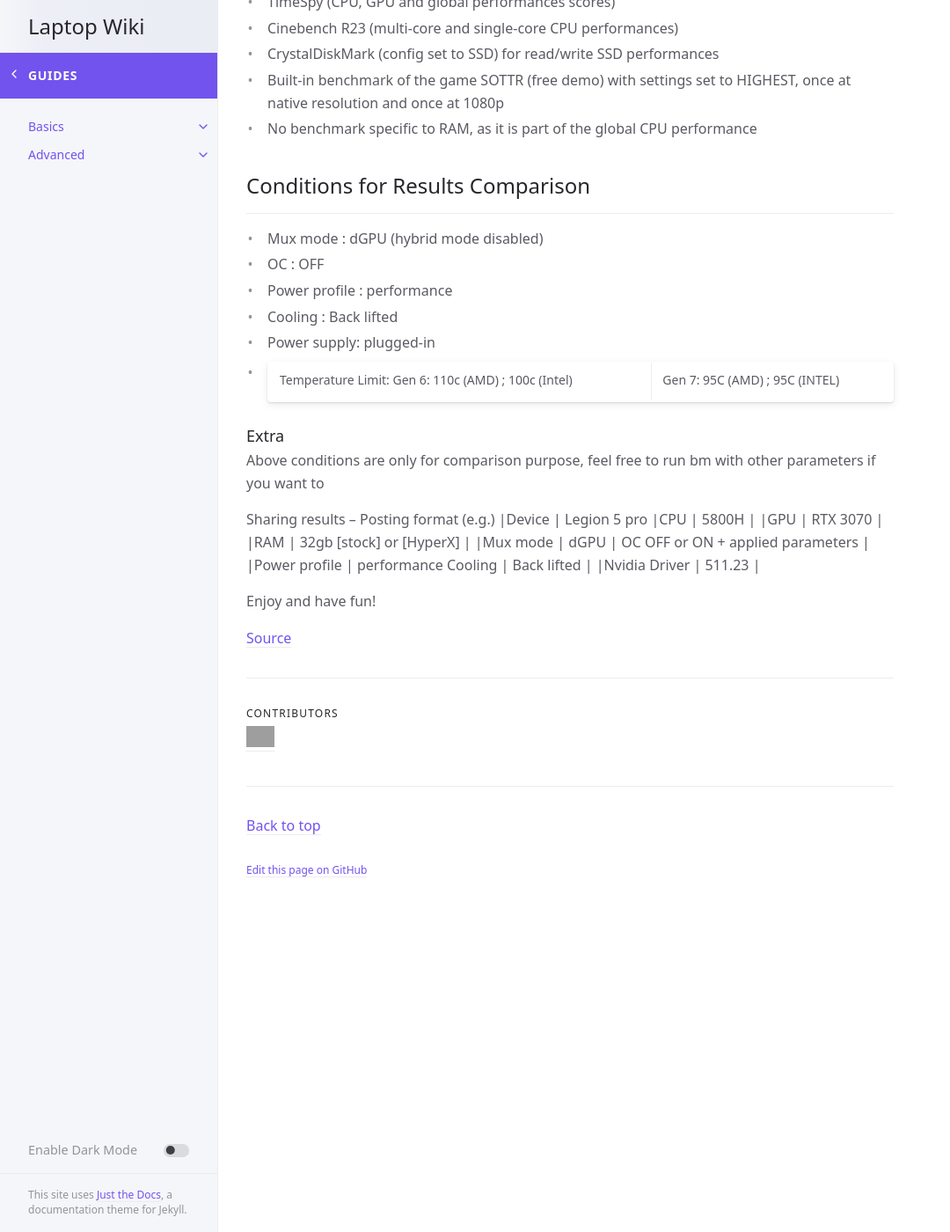
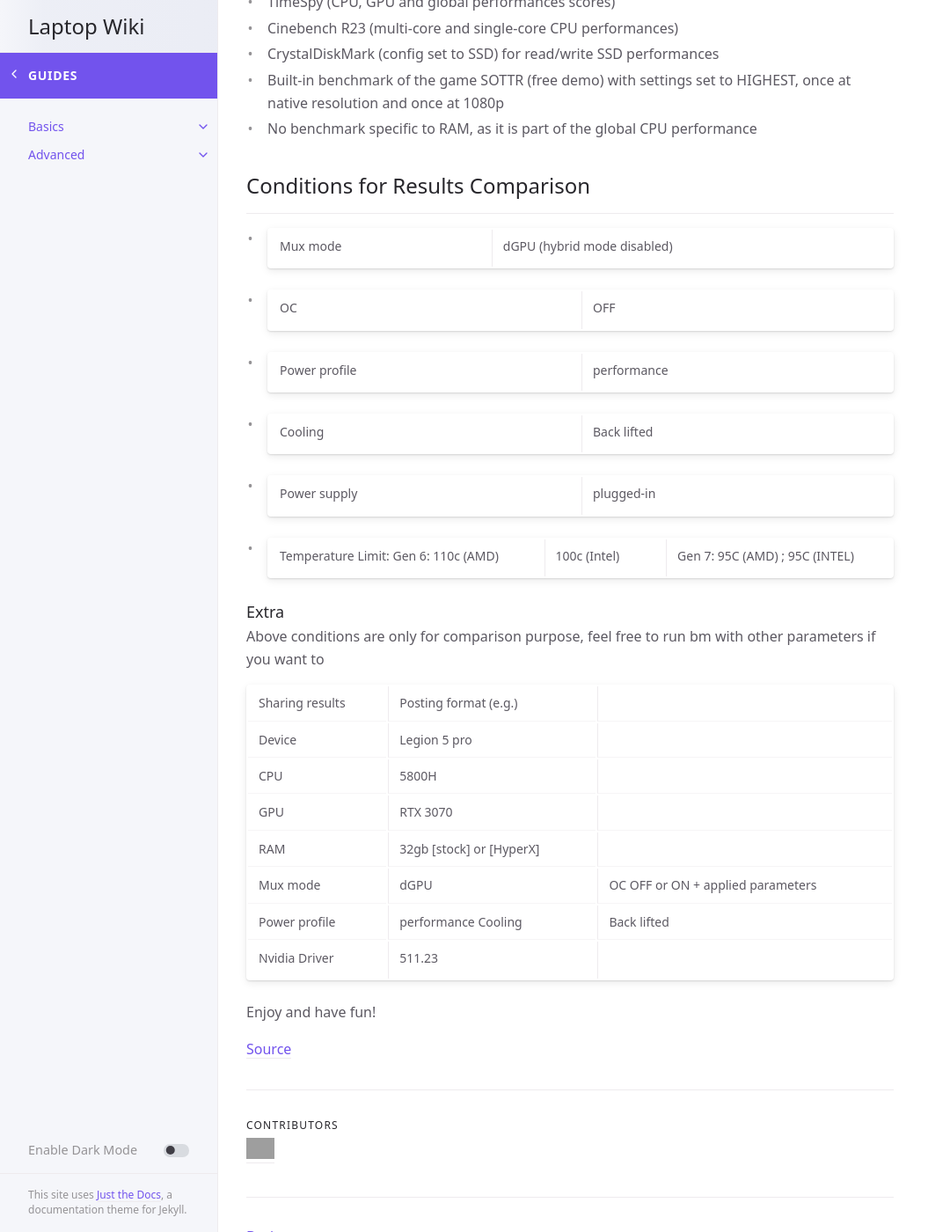
Before and after one commit to laptopwiki/laptopwiki.github.io, a Jekyll site: the page built from _guides/basics/laptop-new.md, in a window 1280 px wide and 1400 px high, scrolled down 1346 px. Shown: the whole window at 88% size, without its empty margins (0-1080 px from the left). Built offline with Jekyll 4.4.1, drawn with Linux system fonts in a browser that asks for light colours; cached includes are drawn as plain includes; some of the changed text lies outside the part shown; grey boxes are pictures that could not be loaded.

```diff
--- a/_guides/basics/laptop-new.md
+++ b/_guides/basics/laptop-new.md
@@ -16,7 +18,7 @@ contributors: ['averyspeedbird, kirakenchin']
 -  Open and close lid (check hinges) (when setting up windows, don’t connect to wifi, therefore you won’t have to deal with unnecessary microsoft services)
 -  Verify actual specs are what you bought (hwinfo and model number)
 -  Check all keyboard keys multiple hits (enter key)
--  Check for dead pixels (black and white screen tests), Perform [Monitor Tests](https://arnowelzel.de/en/tools/monitor-test)
+-  Check for [dead pixels](https://lcdtech.info/en/tests/dead.pixel.htm) (black and white screen tests), Perform [Monitor Tests](https://arnowelzel.de/en/tools/monitor-test)
 -  Check all ports working (check snugness and fit)
 -  Check profiles and fan speeds (noise)
 -  Check RGB across diff profiles (dark room and well lit)
@@ -48,25 +50,26 @@ contributors: ['averyspeedbird, kirakenchin']
 ## Conditions for Results Comparison
 
 
--  Mux mode : dGPU (hybrid mode disabled)
--  OC : OFF
--  Power profile : performance
--  Cooling : Back lifted
--  Power supply: plugged-in
--  Temperature Limit: Gen 6: 110c (AMD) ; 100c (Intel) | Gen 7: 95C (AMD) ; 95C (INTEL)
+-  Mux mode | dGPU (hybrid mode disabled)
+-  OC | OFF
+-  Power profile | performance
+-  Cooling | Back lifted
+-  Power supply | plugged-in
+-  Temperature Limit: Gen 6: 110c (AMD) | 100c (Intel) | Gen 7: 95C (AMD) ; 95C (INTEL)
 
 ### Extra
 
+
 Above conditions are only for comparison purpose, feel free to run bm with other parameters if you want to
 
-Sharing results – Posting format (e.g.)
-|Device | Legion 5 pro
-|CPU | 5800H |
-|GPU | RTX 3070 |
-|RAM | 32gb [stock] or [HyperX] |
-|Mux mode | dGPU | OC OFF or ON + applied parameters |
-|Power profile | performance Cooling | Back lifted |
-|Nvidia Driver | 511.23 |
+| Sharing results | Posting format (e.g.)|
+Device | Legion 5 pro
+CPU | 5800H
+GPU | RTX 3070
+RAM | 32gb [stock] or [HyperX]
+Mux mode | dGPU | OC OFF or ON + applied parameters
+Power profile | performance Cooling | Back lifted
+Nvidia Driver | 511.23
 
 Enjoy and have fun!
 
```
Also changed, not shown: other parts of _guides/basics/laptop-new.md (+4 -2 lines).
